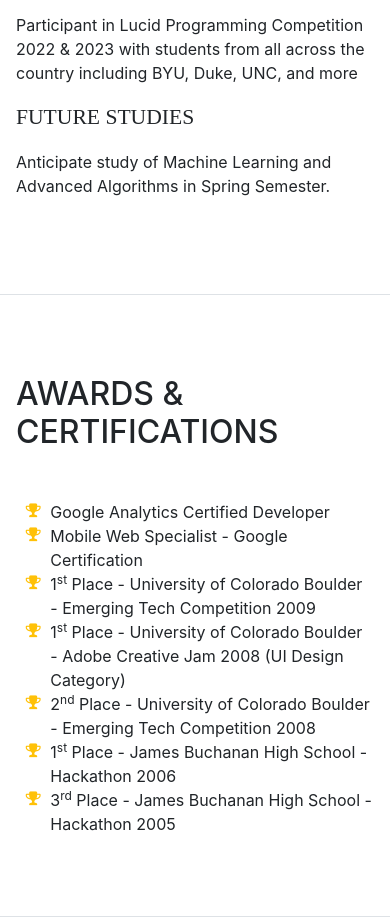
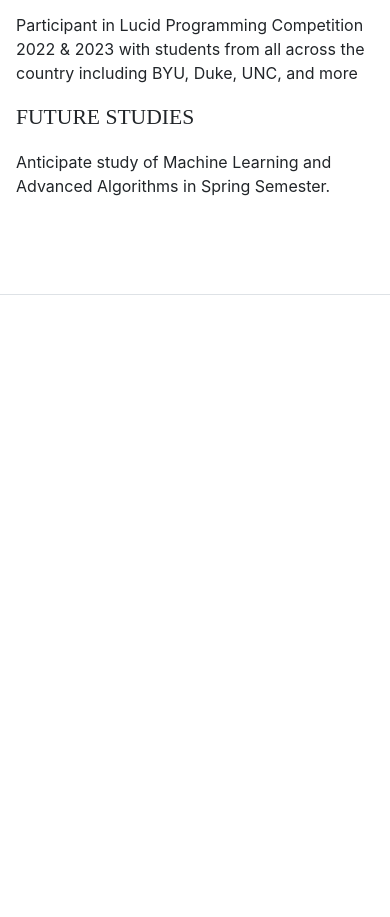
Before and after one commit to ryanc3412/ryanc3412.github.io, a website with bundled scripts: page index.html in a window 390 px wide. Shown: the part 3846-4763 px from the top of the page. After the commit the page ends 4141 px from the top, so only its background shows below. Built offline with nearby package versions, Linux system fonts and the light colour scheme; a web font is replaced by a local one.

Commit message:
got rid of awards section

```diff
--- a/index.html
+++ b/index.html
@@ -52,10 +52,7 @@
             <a class="nav-link js-scroll-trigger" href="#skills">Skills</a>
           </li>
           <li class="nav-item">
-            <a class="nav-link js-scroll-trigger" href="#interests">Interests</a>
-          </li>
-          <li class="nav-item">
-            <a class="nav-link js-scroll-trigger" href="#awards">Awards</a>
+            <a class="nav-link js-scroll-trigger" href="#interests">Projects</a>
           </li>
         </ul>
       </div>
@@ -224,41 +221,6 @@
         </div>
       </section>
 
-      <section class="resume-section p-3 p-lg-5 d-flex flex-column" id="awards">
-        <div class="my-auto">
-          <h2 class="mb-5">Awards &amp; Certifications</h2>
-          <ul class="fa-ul mb-0">
-            <li>
-              <i class="fa-li fa fa-trophy text-warning"></i>
-              Google Analytics Certified Developer</li>
-            <li>
-              <i class="fa-li fa fa-trophy text-warning"></i>
-              Mobile Web Specialist - Google Certification</li>
-            <li>
-              <i class="fa-li fa fa-trophy text-warning"></i>
-              1<sup>st</sup>
-              Place - University of Colorado Boulder - Emerging Tech Competition 2009</li>
-            <li>
-              <i class="fa-li fa fa-trophy text-warning"></i>
-              1<sup>st</sup>
-              Place - University of Colorado Boulder - Adobe Creative Jam 2008 (UI Design Category)</li>
-            <li>
-              <i class="fa-li fa fa-trophy text-warning"></i>
-              2<sup>nd</sup>
-              Place - University of Colorado Boulder - Emerging Tech Competition 2008</li>
-            <li>
-            <li>
-              <i class="fa-li fa fa-trophy text-warning"></i>
-              1<sup>st</sup>
-              Place - James Buchanan High School - Hackathon 2006</li>
-            <li>
-              <i class="fa-li fa fa-trophy text-warning"></i>
-              3<sup>rd</sup>
-              Place - James Buchanan High School - Hackathon 2005</li>
-          </ul>
-        </div>
-      </section>
-
     </div>
 
     <!-- Bootstrap core JavaScript -->
```
